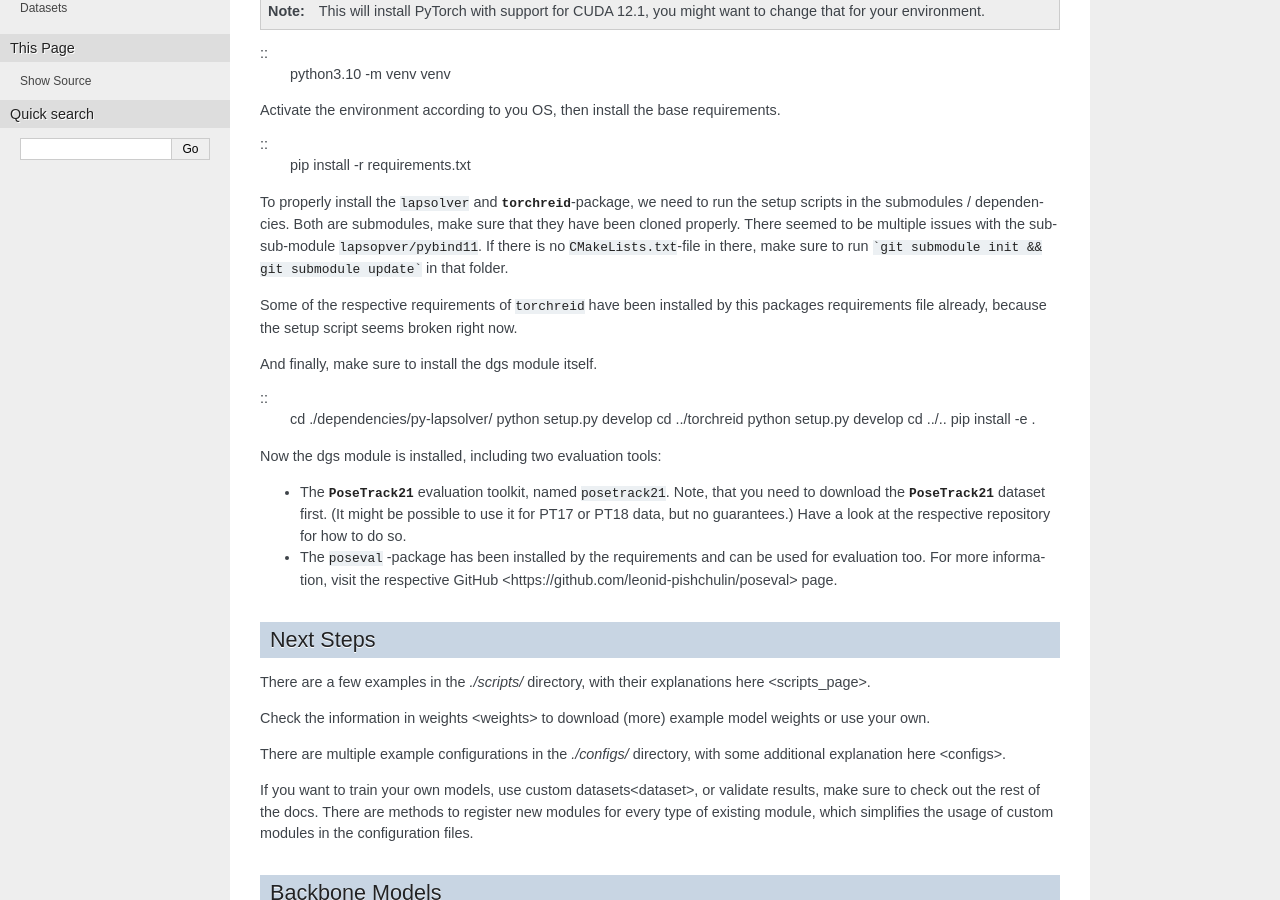
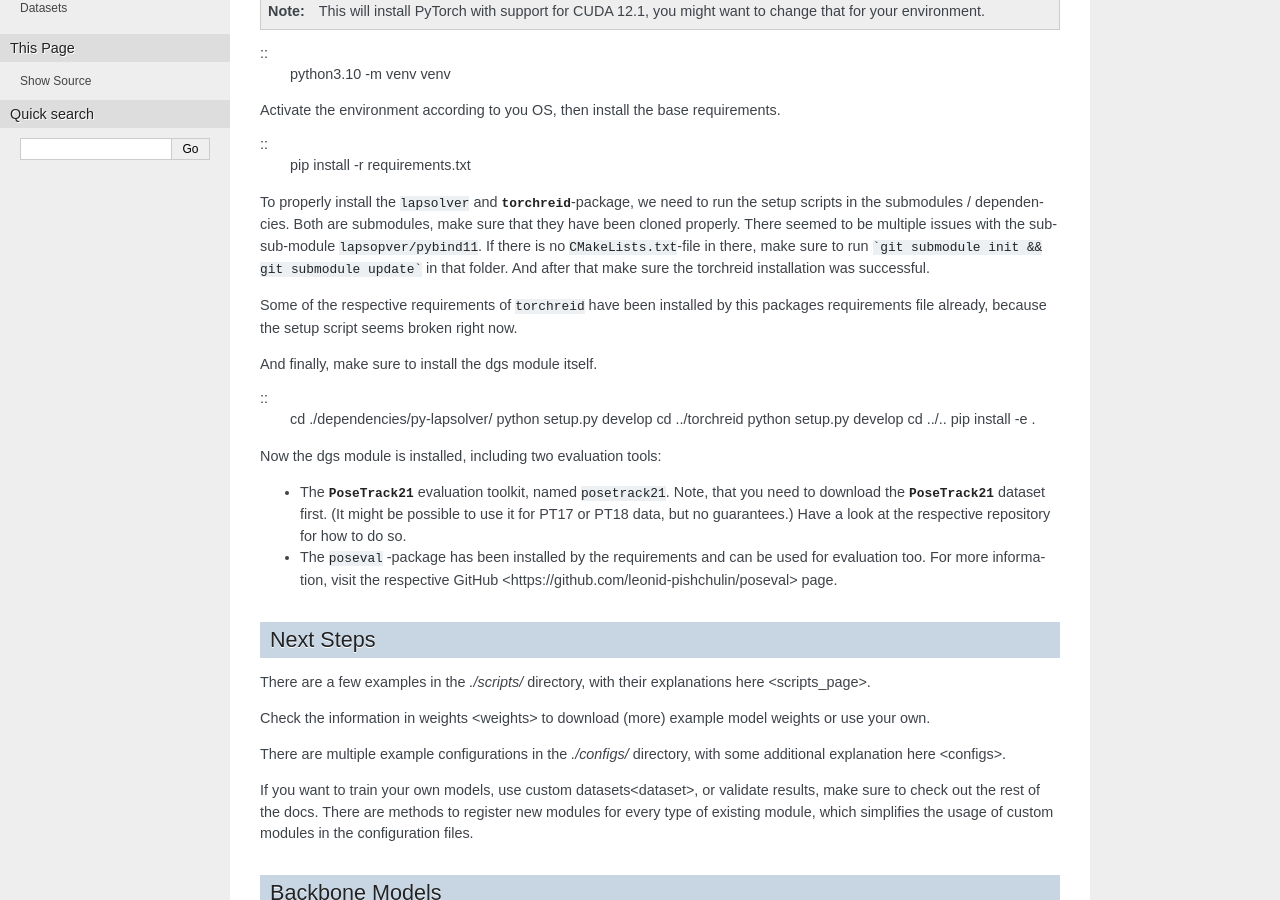
Before and after one commit to bmmtstb/dynamically-gated-similarities, a Sphinx documentation site: the page built from docs/installation.rst, in a window 1280 px wide and 900 px high, scrolled down 370 px. Built offline with Sphinx 7.4.7, drawn with Linux system fonts in a browser that asks for light colours.

Commit message:
Make sure numpy v1 is used

````diff
--- a/docs/installation.rst
+++ b/docs/installation.rst
@@ -30,6 +30,7 @@
 Both are submodules, make sure that they have been cloned properly.
 There seemed to be multiple issues with the sub-sub-module ``lapsopver/pybind11``.
 If there is no ``CMakeLists.txt``-file in there, make sure to run ```git submodule init && git submodule update``` in that folder.
+And after that make sure the torchreid installation was successful.
 
 Some of the respective requirements of |torchreid| have been installed by this packages requirements file already, because the setup script seems broken right now.
 
--- a/requirements.txt
+++ b/requirements.txt
@@ -23,7 +23,7 @@
 imagesize
 matplotlib
 munkres  # munkres is a package for the hungarian (matching) algorithm
-numpy
+numpy==1.*
 opencv-python
 Pillow
 pylint
@@ -33,6 +33,7 @@
 sphinxcontrib.datatemplates
 tb-nightly  # use tb nightly, due to torchreid installing it and it being incompatible with the regular tensorboard
 tqdm
+wheel
 
 # ################## #
 # local dependencies #
````
